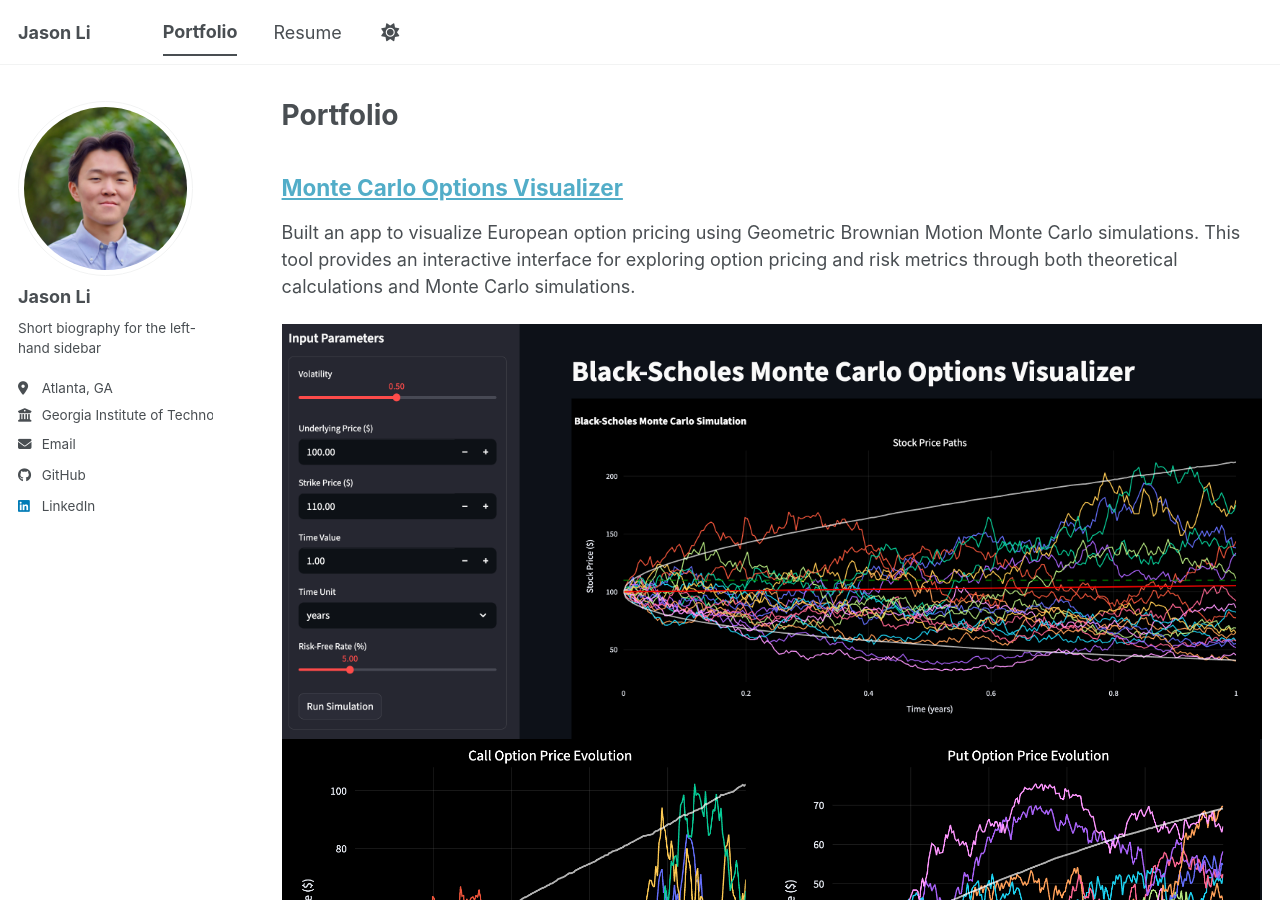
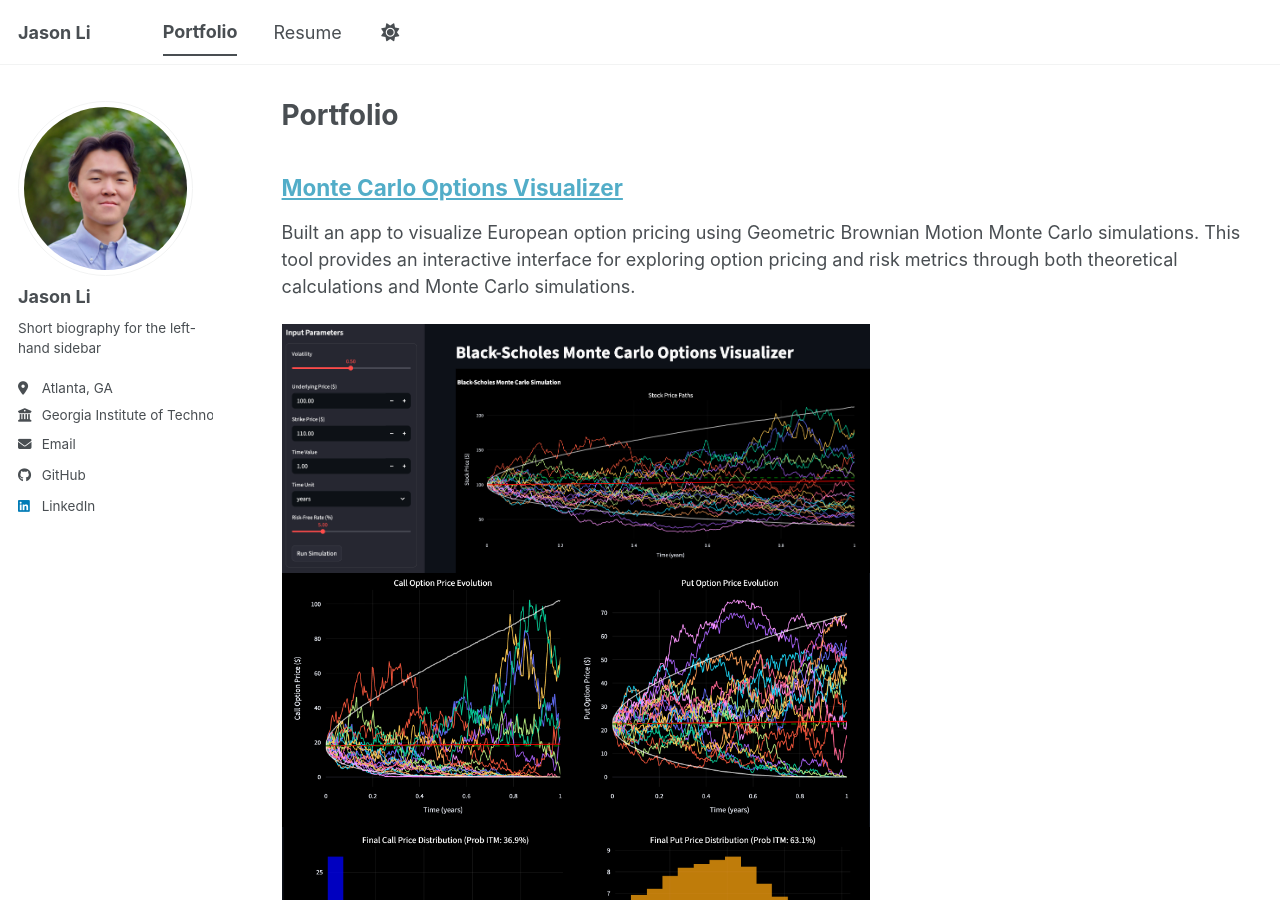
Before and after one commit to jasonli04/jasonli04.github.io, a Jekyll site: the page built from _pages/portfolio.html, in a window 1280 px wide and 900 px high. Built offline with Jekyll 4.4.1, drawn with Linux system fonts in a browser that asks for light colours; a script bundle is joined from its source files by our own code; library files that are not in the unit come from our copies.

Commit message:
width adjustment

```diff
--- a/_pages/portfolio.html
+++ b/_pages/portfolio.html
@@ -24,14 +24,14 @@ author_profile: true
     <div class="project-images">
       {% for image in project.images %}
       <a href="{{ project.url }}" target="_blank" rel="noopener">
-        <img src="{{ base_path }}{{ image }}" alt="{{ project.title }}">
+        <img src="{{ base_path }}{{ image }}" alt="{{ project.title }}" style="width: 60%; max-width: 100%; height: auto;">
       </a>
       {% endfor %}
     </div>
     {% elsif project.image %}
     <div class="project-images">
       <a href="{{ project.url }}" target="_blank" rel="noopener">
-        <img src="{{ base_path }}{{ project.image }}" alt="{{ project.title }}">
+        <img src="{{ base_path }}{{ project.image }}" alt="{{ project.title }}" style="width: 60%; max-width: 100%; height: auto;">
       </a>
     </div>
     {% endif %}
```
